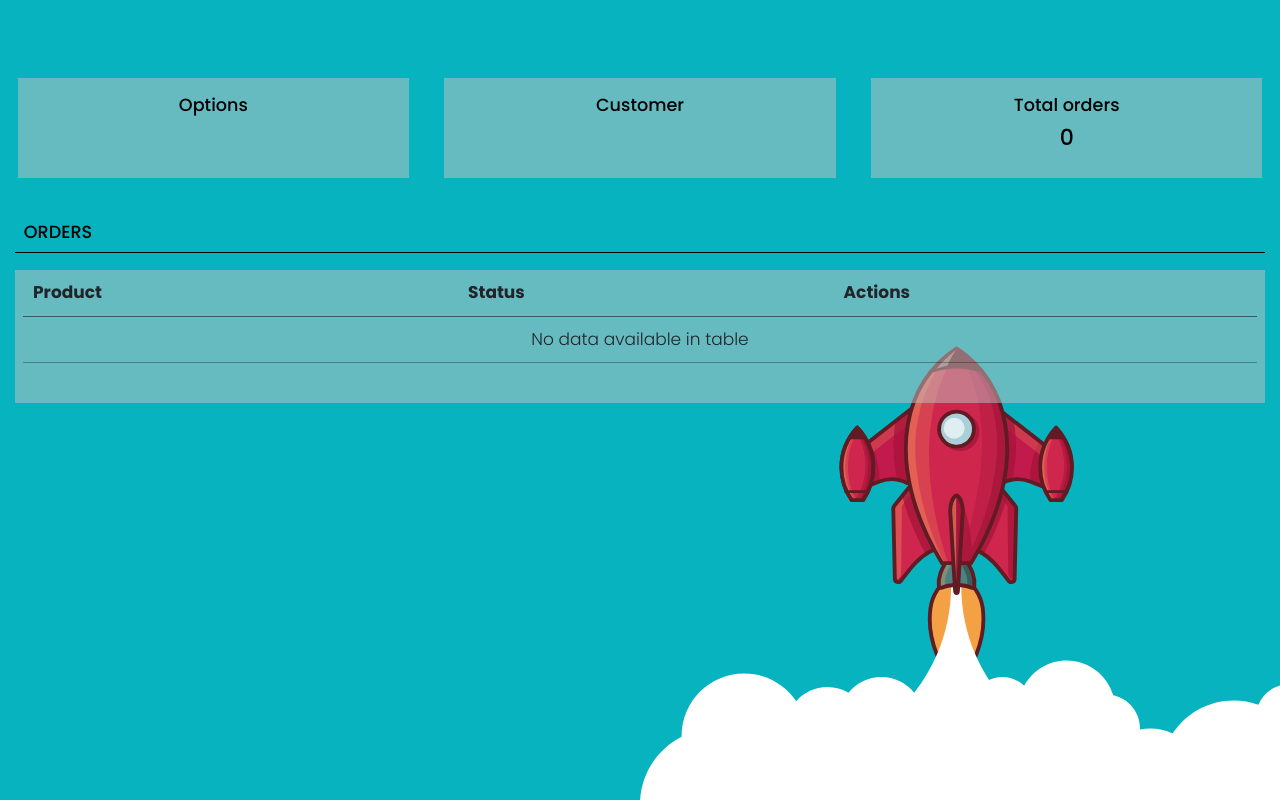
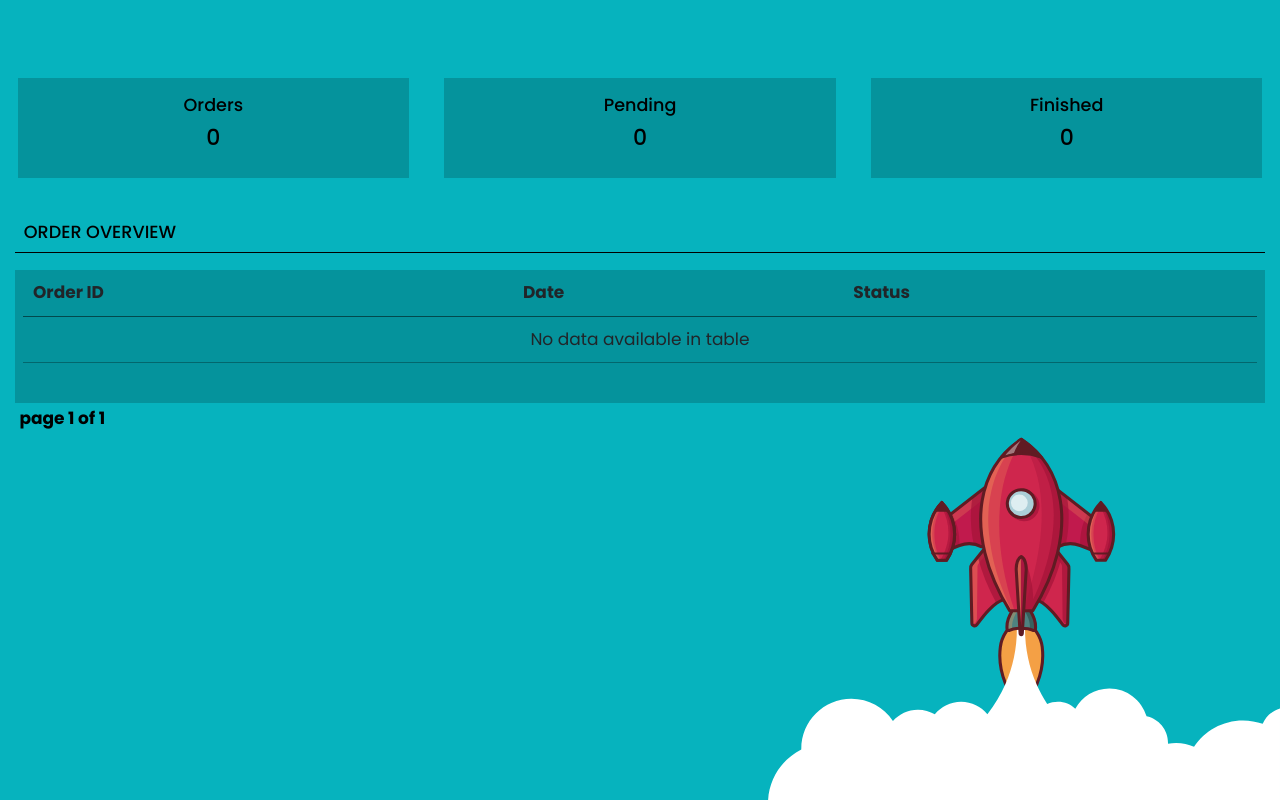
Before and after one commit to D1ang/Silkscreenservice, a Django app: page /dashboard/ in a window 1280 px wide. Run offline with Django 3.2, Linux system fonts and the light colour scheme; the visitor is signed in with stand-in values (Sample User, id 1); data that the repository does not hold is empty; parts of the project's set-up code (start-up, migrations or seed data) failed here and were passed over; some libraries are stand-ins or nearby versions.

Commit message:
Added paginator for the orderlist

```diff
--- a/dashboard/templates/dashboard/customer.html
+++ b/dashboard/templates/dashboard/customer.html
@@ -6,43 +6,67 @@
   <div class="container-fluid">
     <div class="row">
       <div class="col custom-card text-center p-3 m-3">
-        <h6>Options</h6>
+        <h6>Orders</h6>
+        <h5>{{ total_orders }}</h5>
       </div>
       <div class="col custom-card text-center p-3 m-3">
-        <h6>Customer</h6>
-        <p></p>
+        <h6>Pending</h6>
+        <h5>{{ pending_orders }}</h5>
       </div>
       <div class="col custom-card text-center p-3 m-3">
-        <h6>Total orders</h6>
-        <h5>{{ total_orders }}</h5>
+        <h6>Finished</h6>
+        <h5>{{ finished_orders }}</h5>
       </div>
     </div>
     <div class="row mt-4">
       <div class="col-12">
-        <h6 class="text-uppercase pl-2">orders</h6>
+        <h6 class="text-uppercase pl-2">order overview</h6>
         <hr class="dashboard m-0">
 
         <div class="custom-card mt-3">
           <table id="dataTable" class="nowrap table table-sm" style="width:100%">
             <thead>
               <tr>
-                <th>Product</th>
+                <th>Order ID</th>
+                <th>Date</th>
                 <th>Status</th>
-                <th>Actions</th>
               </tr>
             </thead>
             <tbody>
 
-              {% for order in orders %}
-              <tr>
-                <td>{{ order.id_code }}</td>
-                <td>{{ order.date }}</td>
-                <td>{{ order.status }}</td>
-              </tr>
+              {% for order in page_object %}
+                  <tr>
+                    <td>
+                      {% if order.id_code %}
+                        {{ order.id_code }}
+                      {% else %}
+                        In cart
+                      {% endif %}
+                    </td>
+                    <td>{{ order.date }}</td>
+                    <td>{{ order.status }}</td>
+                  </tr>
               {% endfor %}
 
             </tbody>
           </table>
+        </div>
+        <div>
+          <span>
+            {% if page_object.has_previous %}
+              <a href="?page={{ page_object.previous_page_number }}" class="subtext">
+              <i class="fas fa-angle-double-left"></i> previous</a>
+            {% endif %}
+
+            <span class="subtext-bold px-1">
+              page {{ page_object.number }} of {{ page_object.paginator.num_pages }}
+            </span>
+
+            {% if page_object.has_next %}
+              <a href="?page={{ page_object.next_page_number }}" class="subtext">next
+              <i class="fas fa-angle-double-right"></i></a>
+            {% endif %}
+          </span>
         </div>
       </div>
     </div>
--- a/dashboard/views.py
+++ b/dashboard/views.py
@@ -1,21 +1,23 @@
+from django.core.paginator import Paginator
 from django.shortcuts import render
 
 
 def dashboard(request):
     """
     A view that displays the dashboard
-    for the customers.
+    for the customer & paginate the order list.
     """
-    customer = request.user
-    orders = request.user.order_set.all()
+    order_list = request.user.order_set.all()
+    paginator = Paginator(order_list, 6)
+    page_number = request.GET.get('page')
+    page_object = paginator.get_page(page_number)
 
-    total_orders = orders.count()
-    pending_orders = orders.filter(status='pending').count()
-    finished_orders = orders.filter(status='finished').count()
+    total_orders = order_list.count()
+    pending_orders = order_list.filter(status='pending').count()
+    finished_orders = order_list.filter(status='finished').count()
 
     context = {
-        'customer': customer,
-        'orders': orders,
+        'page_object': page_object,
         'total_orders': total_orders,
         'pending_orders': pending_orders,
         'finished_orders': finished_orders,
--- a/static/css/style.css
+++ b/static/css/style.css
@@ -25,6 +25,28 @@ html {
 		font-size: 7.5vw;
 		padding-bottom: 22px;
 	}
+}
+
+.subtext {
+	font-size: 17px;
+	line-height: 16px;
+}
+
+.subtext-bold {
+	font-size: 17px;
+  line-height: 16px;
+  font-weight: bold;
+}
+
+a.subtext:link,
+a.subtext:visited {
+	font-weight: bold;
+	color: #fff;
+}
+
+a.subtext:hover,
+a.subtext:active {
+	color: #000;
 }
 
 h2 {
@@ -144,22 +166,6 @@ h2 {
 	padding: 4px;
 }
 
-.subtext {
-	font-size: 17px;
-	line-height: 16px;
-}
-
-a.subtext:link,
-a.subtext:visited {
-	font-weight: bold;
-	color: #fff;
-}
-
-a.subtext:hover,
-a.subtext:active {
-	color: #000;
-}
-
 .errorlist {
 	background-color: #f88080;
 	color: #fff;
@@ -185,9 +191,10 @@ a.subtext:active {
 	background-image: url(/static/svg/dashboard-rocket.svg);
 	background-repeat: no-repeat;
 	background-position: right bottom;
-	background-size: 50%;
+	background-size: 40%;
 	background-color: #06b3be;
 	padding-top: 60px;
+	font-weight: 400;
 }
 
 hr.dashboard {
@@ -195,7 +202,7 @@ hr.dashboard {
 }
 
 .custom-card {
-	background: rgba(196, 196, 196, 0.5);
+	background: rgba(0, 0, 0, 0.18);
 	padding: 0 8px 40px 8px;
 }
 
@@ -435,3 +442,8 @@ footer {
 	border: 0px;
 	padding: 10px;
 }
+
+table.dataTable.dtr-inline.collapsed > tbody > tr[role="row"] > td.dtr-control:before,
+table.dataTable.dtr-inline.collapsed > tbody > tr[role="row"] > th.dtr-control:before {
+  margin-top: 6px;
+}
```
